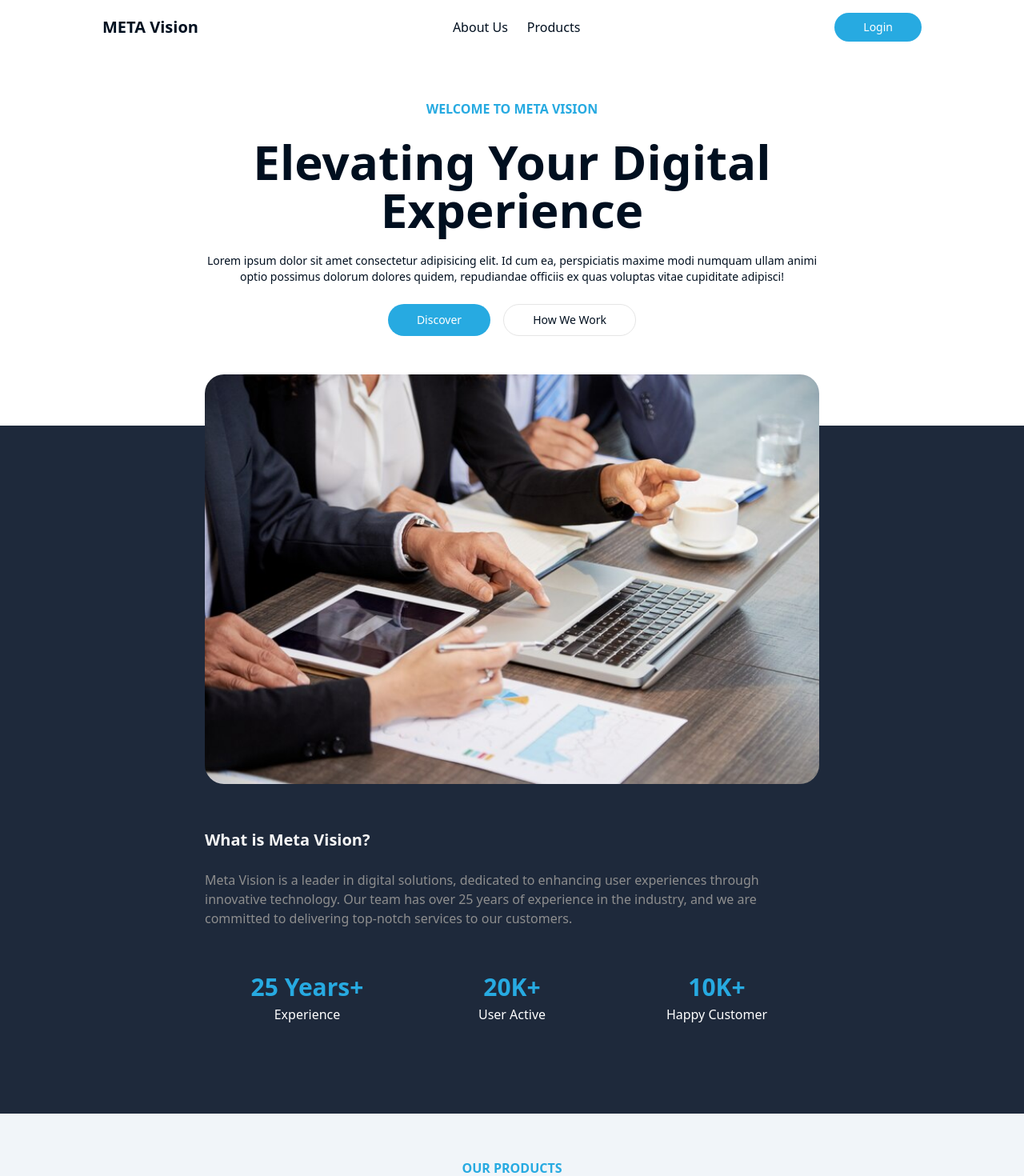
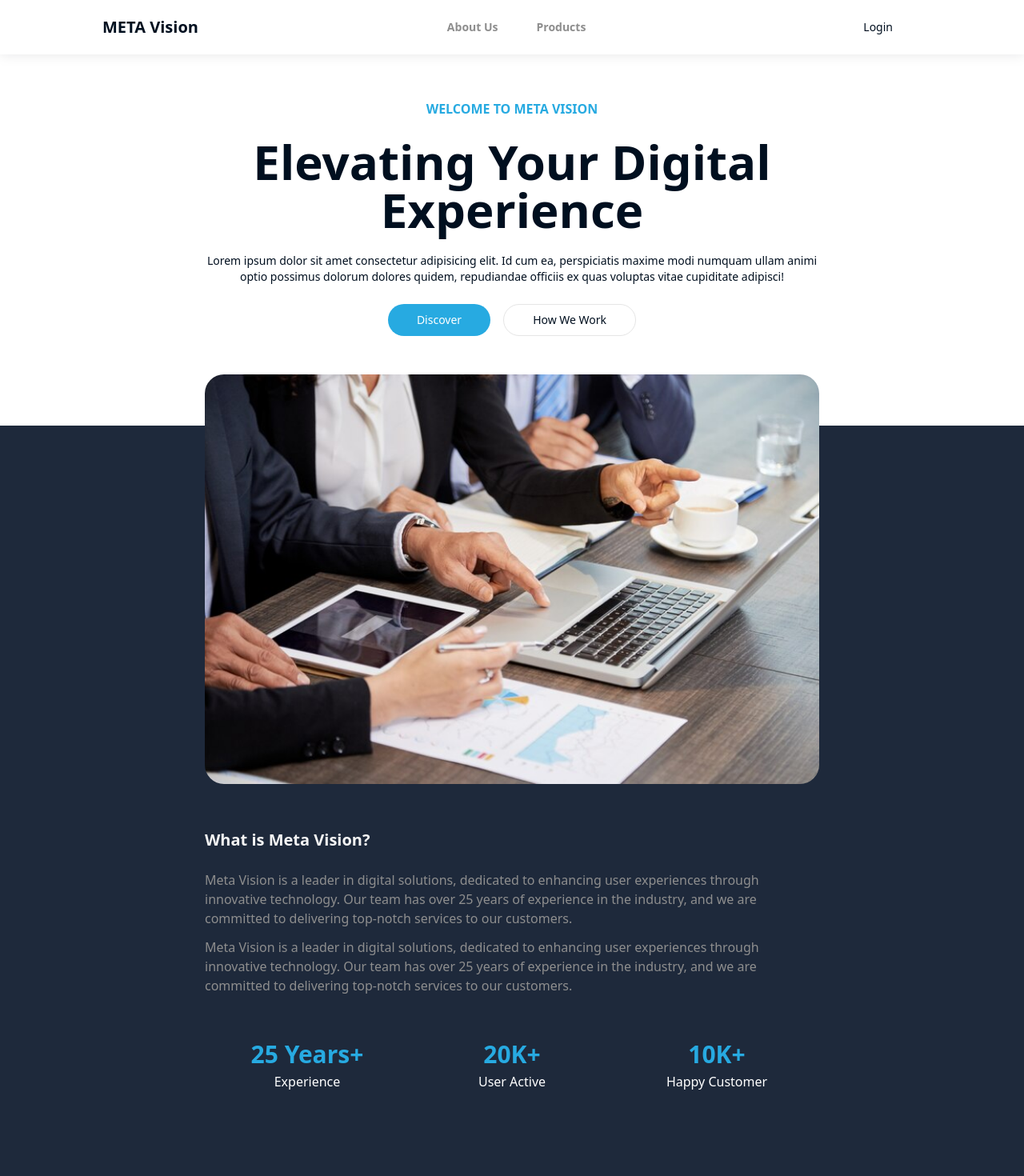
Before and after one commit to thoriqdharmawan/company-profile, a Next.js app: page / in a window 1280 px wide. Shown: the top 1470 px of the page at 80% size. Built offline with nearby package versions, Linux system fonts and the light colour scheme; no server answers.

Commit message:
feat: implement scroll

```diff
--- a/components/Hero/index.tsx
+++ b/components/Hero/index.tsx
@@ -36,10 +36,16 @@ export default function Hero() {
             />
           </div>
 
-          <div className="mt-14 max-w-screen-md">
+          <div id="about-us" className="mt-14 max-w-screen-md">
             <h3 className="mb-6 text-xl font-bold">What is Meta Vision?</h3>
 
             <p className="text-secondary-foreground">
+              Meta Vision is a leader in digital solutions, dedicated to
+              enhancing user experiences through innovative technology. Our team
+              has over 25 years of experience in the industry, and we are
+              committed to delivering top-notch services to our customers.
+            </p>
+            <p className="mt-3 text-secondary-foreground">
               Meta Vision is a leader in digital solutions, dedicated to
               enhancing user experiences through innovative technology. Our team
               has over 25 years of experience in the industry, and we are
--- a/components/Navbar/index.tsx
+++ b/components/Navbar/index.tsx
@@ -1,15 +1,42 @@
+"use client";
+
 import { Button } from "../ui/button";
 
 export default function Navbar() {
+  const handleScrollTo = (id: string, offset: number) => {
+    const element = document.getElementById(id);
+
+    if (element) {
+      window.scrollTo({
+        top: offset,
+        behavior: "smooth",
+      });
+    }
+  };
+
   return (
-    <div className="m-auto flex w-full max-w-screen-lg items-center justify-between py-4">
-      <h2 className="text-xl font-extrabold">META Vision</h2>
-      <div className="flex gap-6">
-        <p className="cursor-pointer">About Us</p>
-        <p className="cursor-pointer">Products</p>
+    <div className="sticky top-0 z-50 w-full bg-white py-4 shadow-[rgba(17,_17,_26,_0.1)_0px_0px_16px]">
+      <div className="m-auto flex max-w-screen-lg items-center justify-between">
+        <h2 className="text-xl font-extrabold">META Vision</h2>
+        <div className="flex select-none gap-12">
+          <p
+            onClick={() => handleScrollTo("about-us", 920)}
+            className="cursor-pointer text-sm font-semibold text-secondary-foreground"
+          >
+            About Us
+          </p>
+          <p
+            onClick={() => handleScrollTo("products", 1420)}
+            className="cursor-pointer text-sm font-semibold text-secondary-foreground"
+          >
+            Products
+          </p>
+        </div>
+
+        <Button size="sm" variant="ghost">
+          Login
+        </Button>
       </div>
-
-      <Button size="sm">Login</Button>
     </div>
   );
 }
--- a/components/Products/index.tsx
+++ b/components/Products/index.tsx
@@ -21,7 +21,10 @@ export default function Products() {
   });
 
   return (
-    <div className="flex w-full flex-col items-center gap-6 bg-slate-100 py-14">
+    <div
+      id="products"
+      className="flex w-full flex-col items-center gap-6 bg-slate-100 py-14"
+    >
       <div className="flex max-w-screen-lg flex-col gap-6 text-center">
         <p className="font-semibold text-primary">OUR PRODUCTS</p>
         <h2 className="text-4xl font-bold">
```
